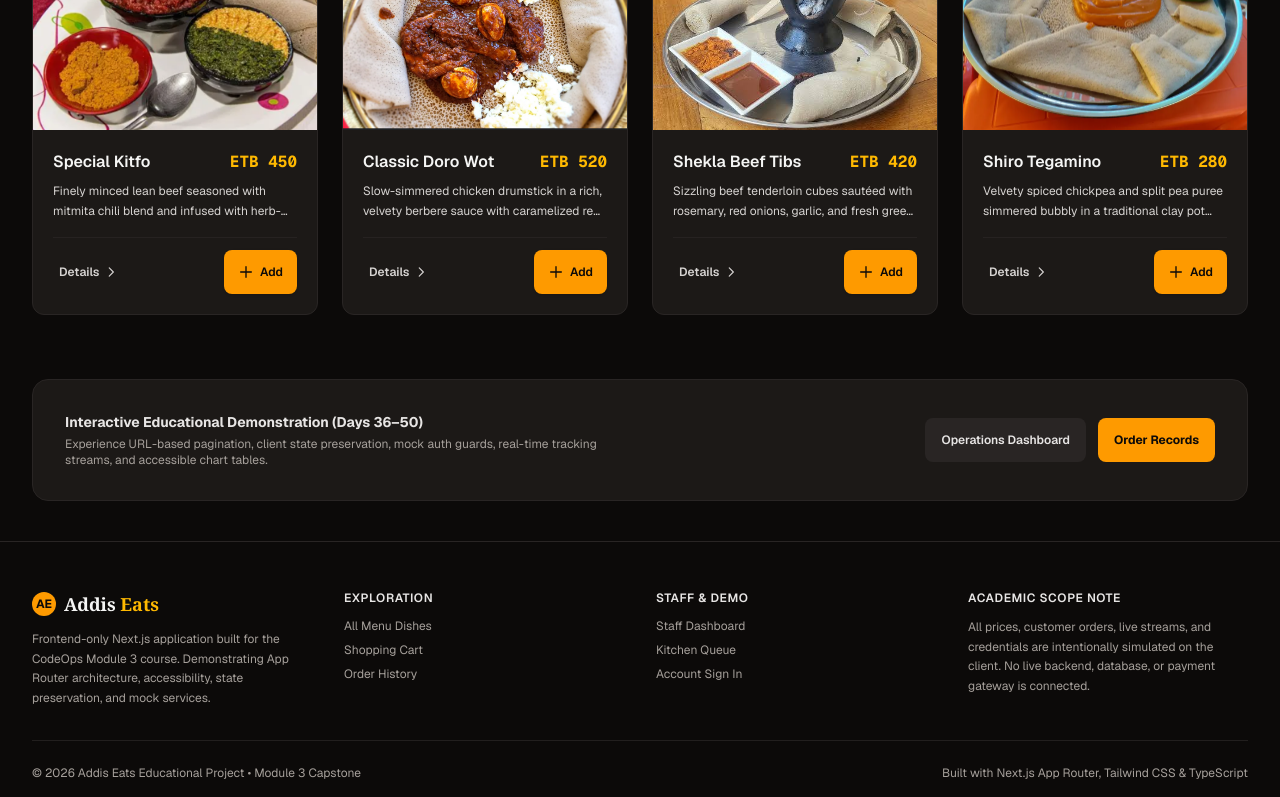
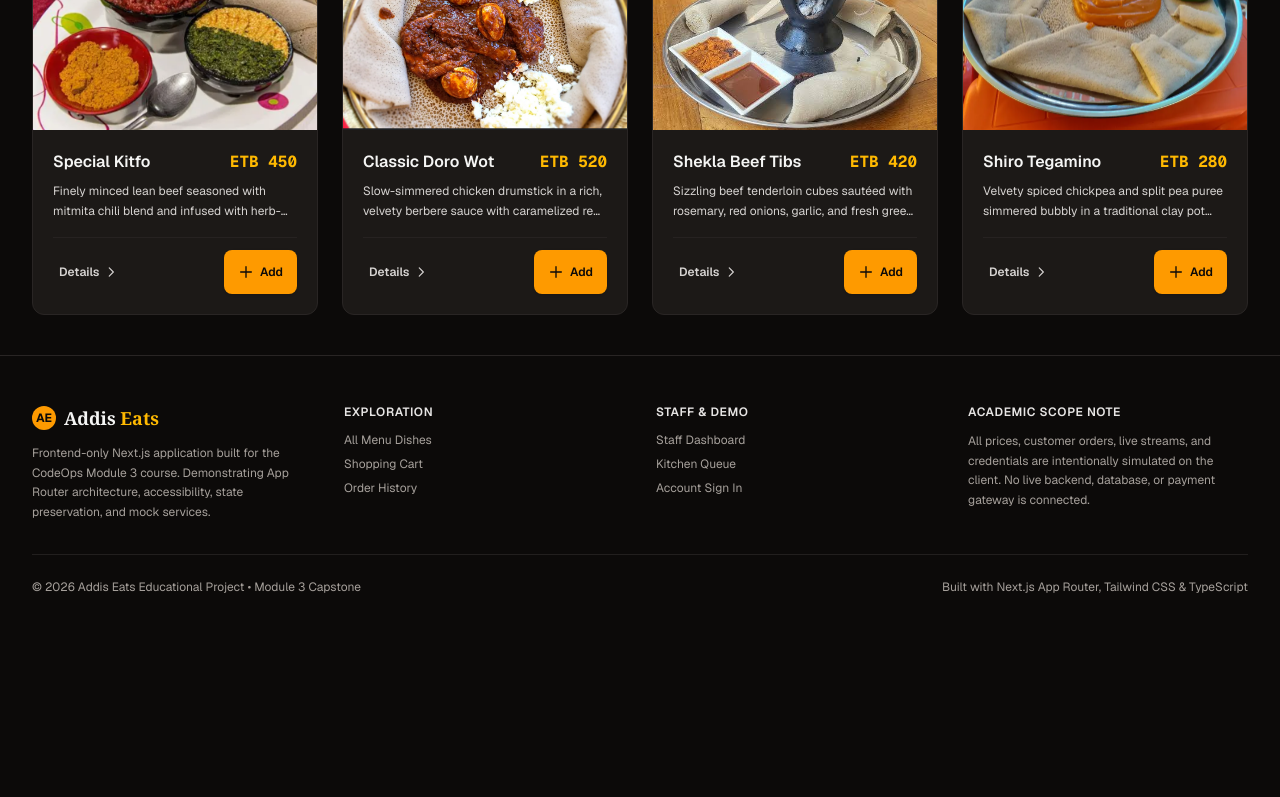
Before and after one commit to fenademea-ops/addis-eats-Day_48_next_project, a Next.js app: page / in a window 1280 px wide. Shown: the part 1137-1934 px from the top of the page. After the commit the page ends 1780 px from the top, so only its background shows below. Built offline with nearby package versions, Linux system fonts and the light colour scheme; no server answers.

Commit message:
remove educational demo banner from homepage

```diff
--- a/src/app/page.tsx
+++ b/src/app/page.tsx
@@ -150,35 +150,6 @@ export default function HomePage() {
           ))}
         </div>
       </section>
-
-      {/* Educational Scope Notice */}
-      <section className="max-w-7xl mx-auto px-4 sm:px-6 lg:px-8">
-        <div className="bg-stone-900 border border-stone-800 rounded-2xl p-6 sm:p-8 flex flex-col md:flex-row items-center justify-between gap-6">
-          <div className="space-y-1 text-center md:text-left">
-            <h3 className="text-sm font-bold text-stone-200">
-              Interactive Educational Demonstration (Days 36–50)
-            </h3>
-            <p className="text-xs text-stone-400 max-w-xl">
-              Experience URL-based pagination, client state preservation, mock auth guards, real-time tracking streams, and accessible chart tables.
-            </p>
-          </div>
-
-          <div className="flex items-center gap-3 shrink-0">
-            <Link
-              href="/dashboard"
-              className="px-4 py-2 rounded-lg text-xs font-semibold bg-stone-800 text-stone-200 hover:bg-stone-700 min-h-[44px] flex items-center"
-            >
-              Operations Dashboard
-            </Link>
-            <Link
-              href="/orders"
-              className="px-4 py-2 rounded-lg text-xs font-bold bg-amber-500 text-stone-950 hover:bg-amber-400 min-h-[44px] flex items-center"
-            >
-              Order Records
-            </Link>
-          </div>
-        </div>
-      </section>
     </div>
   );
 }
```
